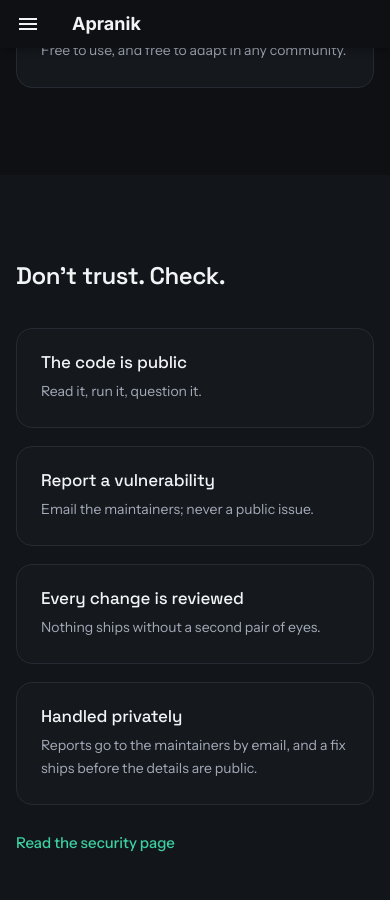
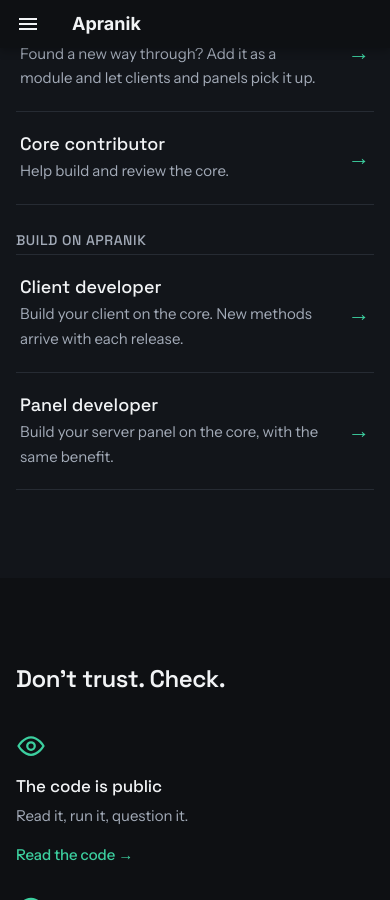
Before and after one commit to we-apranik/apranik, an MkDocs documentation site: the page built from docs/index.md, in a window 390 px wide and 900 px high, scrolled down 6736 px. Built offline with MkDocs 1.6.1 and Material for MkDocs 9.7.7, drawn with Linux system fonts in a browser that asks for light colours; plug-ins that fetch from the network failed and are left out; comment, search, counter and statistics services are not loaded; some of the changed text lies outside the part shown.

Commit message:
Docs: redo the home page's open, trust and roles sections

```diff
--- a/docs/javascripts/home.js
+++ b/docs/javascripts/home.js
@@ -18,10 +18,66 @@
     });
   }
 
+  var contributorsRequested = false;
+  var contributorsShown = 3;
+  var contributorsFetched = 30;
+
+  function showContributors(section) {
+    var crew = section.querySelector(".crew");
+    if (contributorsRequested || !crew) return;
+    contributorsRequested = true;
+    var url = "https://api.github.com/repos/" + crew.dataset.repo + "/contributors?per_page=" + contributorsFetched;
+    fetch(url, {
+      headers: { Accept: "application/vnd.github+json" },
+      referrerPolicy: "no-referrer",
+      credentials: "omit"
+    }).then(function (response) {
+      return response.ok ? response.json() : [];
+    }).then(function (contributors) {
+      var people = contributors.filter(function (c) { return c.type === "User"; });
+      if (!people.length) return;
+      var faces = crew.querySelector(".faces");
+      people.slice(0, contributorsShown).forEach(function (person) {
+        var photo = document.createElement("img");
+        photo.src = person.avatar_url + (person.avatar_url.indexOf("?") < 0 ? "?" : "&") + "s=56";
+        photo.alt = person.login + ", contributor";
+        photo.title = person.login;
+        photo.width = 28;
+        photo.height = 28;
+        photo.loading = "lazy";
+        photo.referrerPolicy = "no-referrer";
+        faces.appendChild(photo);
+      });
+      var others = people.length - contributorsShown;
+      if (others > 0) {
+        var more = crew.querySelector(".more");
+        // The list is cut at contributorsFetched, so a full page may hide more people than it counts.
+        more.textContent = contributors.length >= contributorsFetched ? "and more" : "+" + others + " more";
+        more.hidden = false;
+      }
+    }).catch(function () { /* offline or blocked: the empty seat alone is fine */ });
+  }
+
+  function initContributors() {
+    var section = document.querySelector(".ap-home .ob");
+    if (!section) return;
+    contributorsRequested = false;
+    if ("IntersectionObserver" in window) {
+      // Nothing is requested from GitHub unless the visitor scrolls here.
+      var watcher = new IntersectionObserver(function (entries) {
+        if (entries[0].isIntersecting) { watcher.disconnect(); showContributors(section); }
+      }, { rootMargin: "200px" });
+      watcher.observe(section);
+    } else {
+      showContributors(section);
+    }
+  }
+
   var loopTimer = null;
 
   function init() {
     initBackToTop();
+    initContributors();
     if (loopTimer) { clearInterval(loopTimer); loopTimer = null; }
     var wrap = document.querySelector(".ap-home .loopwrap");
     var steps = document.querySelectorAll(".ap-home [data-step]");
--- a/docs/overrides/home.html
+++ b/docs/overrides/home.html
@@ -79,9 +79,9 @@
     <!-- 4. BUILD ONCE -->
     <section class="alt"><div class="wrap">
       <h2>A new method shouldn't mean reinventing the wheel.</h2>
-      <p class="sub">Today, a new method has to be rebuilt, tested and released inside every app, one at a time. That takes time, and by the time it is ready, censors may already have blocked it. With Apranik, it is added to the core once, and every app picks it up with a release.</p>
-      <div class="ted" role="table" aria-label="Getting one new method to people, with Apranik and today">
-        <div class="ted-head" role="row"><span role="columnheader">For each new method</span><span role="columnheader" class="ok"><b>With Apranik</b><small>One shared core</small></span><span role="columnheader" class="bad"><b>Today</b><small>Every app on its own</small></span></div>
+      <p class="sub">Without Apranik, a new method has to be rebuilt, tested and released inside every app, one at a time. That takes time, and by the time it is ready, censors may already have blocked it. With Apranik, it is added to the core once, and every app picks it up with a release.</p>
+      <div class="ted" role="table" aria-label="Getting one new method to people, with and without Apranik">
+        <div class="ted-head" role="row"><span role="columnheader">For each new method</span><span role="columnheader" class="ok"><b>With Apranik</b><small>One shared core</small></span><span role="columnheader" class="bad"><b>Without Apranik</b><small>Every app on its own</small></span></div>
         <div class="ted-row" role="row"><span class="q"><svg class="ico" viewBox="0 0 24 24" aria-hidden="true"><circle cx="9" cy="8" r="3"/><circle cx="17" cy="9" r="2.4"/><path d="M3 19c0-3.3 2.7-5 6-5s6 1.7 6 5M15 14.5c3 0 6 1 6 4.5"/></svg><span>Who does the work, and how often?</span></span><span class="a ok"><i aria-hidden="true">✓</i><b>One team, once, in the core</b><em>The work is done and reviewed in one place.</em></span><span class="a bad"><i aria-hidden="true">✕</i><b>Every app’s team, separately, for every new method</b><em>The same work is repeated by many teams, and it grows with every app and every method.</em></span></div>
         <div class="ted-row" role="row"><span class="q"><svg class="ico" viewBox="0 0 24 24" aria-hidden="true"><circle cx="12" cy="12" r="8"/><path d="M12 7v5l3 2"/></svg><span>When can people use a new method?</span></span><span class="a ok"><i aria-hidden="true">✓</i><b>After one core release, when apps update</b><em>People get it as soon as their app updates.</em></span><span class="a bad"><i aria-hidden="true">✕</i><b>Only after each app has rebuilt, tested and released it</b><em>People wait even though the method already exists.</em></span></div>
         <div class="ted-row" role="row"><span class="q"><svg class="ico" viewBox="0 0 24 24" aria-hidden="true"><path d="M12 3l7 3v5c0 5-3 8-7 10-4-2-7-5-7-10V6z"/></svg><span>What if censors block it first?</span></span><span class="a ok"><i aria-hidden="true">✓</i><b>Apps already have it, or get the fix together</b><em>A shorter wait leaves censors less time to react.</em></span><span class="a bad"><i aria-hidden="true">✕</i><b>Many apps are too late</b><em>A slow rollout gives censors time to block it before it reaches many people.</em></span></div></div>
@@ -92,42 +92,39 @@
       <h2>Build it once. Everyone gets it.</h2>
       <p>Apranik is the core that clients and server panels build on. It handles the connection itself, so they don't each have to.</p>
       <p>It's modular. Each part of a connection is its own module, and a new method is another module that plugs into the same place. A researcher can add one without changing the rest, and a maintainer can review it on its own.</p>
-      <div class="scroll"><svg viewBox="0 0 780 370" role="img" aria-label="Modules on the left plug into the Apranik core, which clients and panels on the right build on">
-        <text class="t2" x="95" y="22" text-anchor="middle">Modules</text>
-        <text class="t2" x="685" y="22" text-anchor="middle">Clients and panels</text>
-        <rect class="mb" x="30" y="40" width="130" height="46" rx="8"/>
-        <text class="bt" x="95" y="68" text-anchor="middle">Protocol</text>
-        <path class="lg" d="M160 63 C210 63 240 175 300 175"/>
-        <rect class="mb" x="30" y="110" width="130" height="46" rx="8"/>
-        <text class="bt" x="95" y="138" text-anchor="middle">Transport</text>
-        <path class="lg" d="M160 133 C210 133 240 175 300 175"/>
-        <rect class="mb" x="30" y="180" width="130" height="46" rx="8"/>
-        <text class="bt" x="95" y="208" text-anchor="middle">Security</text>
-        <path class="lg" d="M160 203 C210 203 240 175 300 175"/>
-        <rect class="gw" x="30" y="250" width="130" height="46" rx="8" stroke-dasharray="5 4"/>
-        <text class="gt" x="95" y="278" text-anchor="middle">New method</text>
-        <path class="lg" d="M160 273 C210 273 240 175 300 175" stroke-dasharray="4 4"/>
-        <circle class="gr" cx="390" cy="175" r="90"/>
-        <text class="on" x="390" y="172" text-anchor="middle" style="font-size:18px">Apranik</text>
-        <text class="on" x="390" y="194" text-anchor="middle" style="font-size:14px">core</text>
-        <path class="ln" d="M480 175 C530 175 550 63 620 63"/>
-        <rect class="bx" x="620" y="40" width="130" height="46" rx="8"/>
-        <text x="685" y="68" text-anchor="middle">Client</text>
-        <path class="ln" d="M480 175 C530 175 550 133 620 133"/>
-        <rect class="bx" x="620" y="110" width="130" height="46" rx="8"/>
-        <text x="685" y="138" text-anchor="middle">Client</text>
-        <path class="ln" d="M480 175 C530 175 550 203 620 203"/>
-        <rect class="bx" x="620" y="180" width="130" height="46" rx="8"/>
-        <text x="685" y="208" text-anchor="middle">Panel</text>
-        <path class="ln" d="M480 175 C530 175 550 273 620 273"/>
-        <rect class="bx" x="620" y="250" width="130" height="46" rx="8"/>
-        <text x="685" y="278" text-anchor="middle">Panel</text>
-        <text class="t2" x="95" y="326" text-anchor="middle">Added by a</text>
-        <text class="t2" x="95" y="344" text-anchor="middle">researcher</text>
-        <text class="t2" x="390" y="336" text-anchor="middle">Reviewed by core maintainers</text>
-        <text class="t2" x="685" y="326" text-anchor="middle">Updated by client and</text>
-        <text class="t2" x="685" y="344" text-anchor="middle">panel maintainers</text>
-        </svg></div>
+      <svg class="metro" viewBox="0 0 760 300" role="img" aria-label="A researcher writes a module, the core maintainers review it, and it ships in a core release. From there four lines carry it to two clients and two panels, which only update the core.">
+          <g class="lines">
+            <path class="l-blue" d="M470 150L570 50H650"/>
+            <path class="l-blue" d="M490 150L530 110H650"/>
+            <path class="l-blue" d="M490 150L530 190H650"/>
+            <path class="l-blue" d="M470 150L570 250H650"/>
+            <path class="l-green" d="M60 150H490"/>
+          </g>
+          <g class="stops">
+            <circle cx="60" cy="150" r="9"/><circle cx="230" cy="150" r="9"/><circle cx="400" cy="150" r="9"/>
+            <circle cx="650" cy="50" r="9"/><circle cx="650" cy="110" r="9"/><circle cx="650" cy="190" r="9"/><circle cx="650" cy="250" r="9"/>
+          </g>
+          <g class="names">
+            <text x="60" y="118" text-anchor="middle">Researcher</text>
+            <text x="230" y="118" text-anchor="middle">Core maintainers</text>
+            <text x="400" y="118" text-anchor="middle">Core release</text>
+            <text x="672" y="56">Client</text><text x="672" y="116">Client</text><text x="672" y="196">Panel</text><text x="672" y="256">Panel</text>
+          </g>
+          <text class="sub" x="60" y="186" text-anchor="middle">writes a module</text>
+          <text class="sub" x="230" y="186" text-anchor="middle">reviews it on its own</text>
+          <text class="sub" x="400" y="186" text-anchor="middle">ships to everyone</text>
+          <text class="stage" x="60" y="86" text-anchor="middle">ADD</text>
+          <text class="stage" x="230" y="86" text-anchor="middle">REVIEW</text>
+          <text class="stage" x="400" y="86" text-anchor="middle">SHIP</text>
+          <text class="stage" x="650" y="20" text-anchor="middle">UPDATE</text>
+        </svg>
+        <p class="metro-note">Each app updates the core. Nothing is rebuilt.</p>
+        <ol class="mlist">
+          <li><b>Researcher</b> writes a module.</li>
+          <li><b>Core maintainers</b> review it on its own.</li>
+          <li><b>Core release</b> ships it to everyone.</li>
+          <li><b>Every client and panel</b> updates the core. Nothing is rebuilt.</li>
+        </ol>
     </div></section>
 
     <!-- 6. WHAT'S INCLUDED -->
@@ -144,40 +141,40 @@
     </div></section>
 
     <!-- 7. PRINCIPLES -->
-    <section><div class="wrap">
+    <section class="ob"><div class="wrap">
       <h2>Built in the open, by the people who need it.</h2>
       <div class="cards">
         <div class="card"><div class="ic"><svg viewBox="0 0 24 24"><path d="M8 7 3 12l5 5M16 7l5 5-5 5"/></svg></div><h3>Open source</h3><p>The code is public. Anyone can read it, check it, and carry it forward.</p></div>
-        <div class="card"><div class="ic"><svg viewBox="0 0 24 24"><circle cx="9" cy="8" r="3"/><circle cx="17" cy="9" r="2.4"/><path d="M3 19c0-3.3 2.7-5 6-5s6 1.7 6 5M15 14.5c3 0 6 1 6 4.5"/></svg></div><h3>Community-built</h3><p>Researchers and maintainers shape it together. No single app decides.</p></div>
-        <div class="card"><div class="ic"><svg viewBox="0 0 24 24"><rect x="3" y="3" width="8" height="8" rx="1.5"/><rect x="13" y="3" width="8" height="8" rx="1.5"/><rect x="3" y="13" width="8" height="8" rx="1.5"/><path d="M17 13v8M13 17h8"/></svg></div><h3>Modular by design</h3><p>A new part can be added and reviewed on its own, without learning the whole project.</p></div>
         <div class="card"><div class="ic"><svg viewBox="0 0 24 24"><path d="M12 3v4M12 17v4M3 12h4M17 12h4"/><circle cx="12" cy="12" r="3"/></svg></div><h3>Free for everyone</h3><p>Free to use, and free to adapt in any community.</p></div>
+        <div class="card"><div class="ic"><svg viewBox="0 0 24 24"><circle cx="9" cy="8" r="3"/><circle cx="17" cy="9" r="2.4"/><path d="M3 19c0-3.3 2.7-5 6-5s6 1.7 6 5M15 14.5c3 0 6 1 6 4.5"/></svg></div><h3>Community-built</h3><p>Researchers and maintainers shape it together.</p>
+          <div class="crew" data-repo="{{ config.repo_name }}"><span class="faces"></span><span class="more" hidden></span><a class="seat" href="{{ 'contribute/' | url }}" title="Room for one more" aria-label="Room for one more: read how to contribute">+</a></div></div>
       </div>
     </div></section>
 
-    <!-- 8. SECURITY AND TRUST -->
+    <!-- 8. DOORS -->
     <section class="alt"><div class="wrap">
-      <h2>Don't trust. Check.</h2>
-      <div class="cards">
-        <div class="card"><h3>The code is public</h3><p>Read it, run it, question it.</p></div>
-        <div class="card"><h3>Report a vulnerability</h3><p>Email the maintainers; never a public issue.</p></div>
-        <div class="card"><h3>Every change is reviewed</h3><p>Nothing ships without a second pair of eyes.</p></div>
-        <div class="card"><h3>Handled privately</h3><p>Reports go to the maintainers by email, and a fix ships before the details are public.</p></div>
+      <h2>Everyone has a part.</h2>
+      <div class="roles">
+        <div>
+          <h3>Build with Apranik</h3>
+          <a href="{{ 'contribute/' | url }}"><span><b>Researcher</b>Found a new way through? Add it as a module and let clients and panels pick it up.</span><i aria-hidden="true">→</i></a>
+          <a href="{{ 'contribute/' | url }}"><span><b>Core contributor</b>Help build and review the core.</span><i aria-hidden="true">→</i></a>
+        </div>
+        <div>
+          <h3>Build on Apranik</h3>
+          <a href="{{ 'configuration/' | url }}"><span><b>Client developer</b>Build your client on the core. New methods arrive with each release.</span><i aria-hidden="true">→</i></a>
+          <a href="{{ 'configuration/' | url }}"><span><b>Panel developer</b>Build your server panel on the core, with the same benefit.</span><i aria-hidden="true">→</i></a>
+        </div>
       </div>
-      <a class="lnk" href="{{ 'get-started/security/' | url }}">Read the security page</a>
     </div></section>
 
-    <!-- 9. DOORS -->
+    <!-- 9. SECURITY AND TRUST -->
     <section><div class="wrap">
-      <h2>Everyone has a part.</h2>
-      <div class="groups">
-        <div><h3>Build with Apranik</h3><div class="doors">
-          <a class="door" href="{{ 'contribute/' | url }}"><h3>Researcher</h3><p>Found a new way through? Add it as a module and let clients and panels pick it up.</p></a>
-          <a class="door" href="{{ 'contribute/' | url }}"><h3>Core contributor</h3><p>Help build and review the core.</p></a>
-        </div></div>
-        <div><h3>Build on Apranik</h3><div class="doors">
-          <a class="door" href="{{ 'configuration/' | url }}"><h3>Client developer</h3><p>Build your client on the core. New methods arrive with each release.</p></a>
-          <a class="door" href="{{ 'configuration/' | url }}"><h3>Panel developer</h3><p>Build your server panel on the core, with the same benefit.</p></a>
-        </div></div>
+      <h2>Don't trust. Check.</h2>
+      <div class="trio">
+        <div><svg viewBox="0 0 24 24" aria-hidden="true"><path d="M2 12s4-7 10-7 10 7 10 7-4 7-10 7S2 12 2 12z"/><circle cx="12" cy="12" r="3"/></svg><h3>The code is public</h3><p>Read it, run it, question it.</p><a href="{{ config.repo_url }}">Read the code</a></div>
+        <div><svg viewBox="0 0 24 24" aria-hidden="true"><circle cx="12" cy="12" r="9"/><path d="M8 12.5l3 3 5-6"/></svg><h3>Every change is reviewed</h3><p>Nothing ships without a second pair of eyes.</p><a href="{{ config.repo_url }}/pulls">See the changes</a></div>
+        <div><svg viewBox="0 0 24 24" aria-hidden="true"><rect x="3" y="5" width="18" height="14" rx="2"/><path d="M3 7l9 6 9-6"/></svg><h3>Reports are private</h3><p>They go to the maintainers by email, and a fix ships before the details are public.</p><a href="{{ 'get-started/security/' | url }}">See how reports are handled</a></div>
       </div>
     </div></section>
 
@@ -202,7 +199,7 @@
         <details><summary>Is it safe to use?</summary><p>Apranik is open source, so anyone can read and check the code. Every change is reviewed before it ships, and vulnerability reports are handled privately. The <a href="{{ 'get-started/security/' | url }}">security page</a> says how to report one.</p></details>
         <details><summary>Does it make me anonymous?</summary><p>Apranik's job is to get you around blocking. Anonymity is a different goal that needs its own tools, so if it matters to you, plan for it separately.</p></details>
         <details><summary>Will it always work?</summary><p>Apranik is built for a moving target. Censors keep blocking what works, so no single method lasts forever. That is why new methods are added as modules and shipped to every app in one release: access can adapt as fast as blocking does.</p></details>
-        <details><summary>How do I report a security issue?</summary><p>Use the private channel on the security page, and please don't post it publicly. <span class="todo">[TODO: add the link to the private reporting channel.]</span></p></details>
+        <details><summary>How do I report a security issue?</summary><p>Email we-apranik@proton.me, and please don't post it publicly. The <a href="{{ 'get-started/security/' | url }}">security page</a> says what to include.</p></details>
       </div>
     </div></section>
 
--- a/docs/stylesheets/extra.css
+++ b/docs/stylesheets/extra.css
@@ -107,15 +107,13 @@ body:has(.ap-home) .md-main,body:has(.ap-home) .md-footer{display:none}
 .ap-home .mb{fill:var(--ap-blue-w);stroke:var(--ap-blue);stroke-width:1.5}
 .ap-home .gr{fill:var(--ap-green);stroke:var(--ap-green)}
 .ap-home .gw{fill:var(--ap-green-w);stroke:var(--ap-green);stroke-width:1.5}
-.ap-home .ln{stroke:var(--ap-ink2);stroke-width:1.5;fill:none}
-.ap-home .lg{stroke:var(--ap-green);stroke-width:2;fill:none}
+.ap-home .ln{stroke:var(--ap-ink2);stroke-width:1.5;fill:none;opacity:.7}
+.ap-home .lg{stroke:var(--ap-green);stroke-width:1.5;fill:none}
 .ap-home .isl{fill:none;stroke:var(--ap-line);stroke-width:1.5;stroke-dasharray:5 4}
 
 /* how it works */
 .ap-home .how p{font-size:16px;max-width:90ch;margin:16px 0 0}
 .ap-home .how h2+p{margin-top:24px}
-.ap-home .scroll{overflow-x:auto;margin-top:40px;background:var(--ap-card);border:1px solid var(--ap-line);border-radius:16px;padding:20px}
-.ap-home .scroll svg{min-width:620px;width:100%;display:block}
 
 /* included */
 .ap-home .incl{margin-top:20px;display:flex;gap:16px;flex-wrap:wrap;align-items:center}
@@ -123,20 +121,43 @@ body:has(.ap-home) .md-main,body:has(.ap-home) .md-footer{display:none}
 .ap-home .chip{padding:8px 16px;border-radius:999px;background:var(--ap-green-w);color:var(--ap-green);font-weight:600;font-size:15px}
 .ap-home .lnk{display:inline-block;margin-top:26px;font-weight:500;color:var(--ap-green)}
 
-/* cards */
+/* open, verify and roles: three different layouts */
+.ap-home .statement{font:500 clamp(19px,2.2vw,24px)/1.35 var(--ap-head);letter-spacing:-.01em;margin:0;max-width:28ch}
+.ap-home .verify{display:grid;grid-template-columns:minmax(0,5fr) minmax(0,7fr);gap:56px;margin-top:38px;align-items:start}
 .ap-home .cards{display:grid;gap:18px;grid-template-columns:repeat(auto-fit,minmax(240px,1fr));margin-top:38px}
 .ap-home .card{padding:24px;border:1px solid var(--ap-line);border-radius:16px;background:var(--ap-card)}
 .ap-home .card p{margin:8px 0 0;color:var(--ap-ink2);font-size:14px}
 .ap-home .card .ic{width:36px;height:36px;border-radius:10px;background:var(--ap-green-w);display:grid;place-items:center;margin-bottom:14px}
 .ap-home .card .ic svg{width:20px;height:20px;stroke:var(--ap-green);fill:none;stroke-width:2;stroke-linecap:round;stroke-linejoin:round}
-
-/* doors */
-.ap-home .groups{display:grid;gap:34px;margin-top:38px}
-.ap-home .groups>div>h3{font-size:15px;color:var(--ap-ink2);font-weight:500;margin-bottom:12px}
-.ap-home .doors{display:grid;gap:16px;grid-template-columns:repeat(auto-fit,minmax(260px,1fr))}
-.ap-home .door{display:block;padding:22px;border:1px solid var(--ap-line);border-radius:16px;background:var(--ap-card);text-decoration:none}
-.ap-home .door:hover{border-color:var(--ap-green)}
-.ap-home .door p{margin:6px 0 0;color:var(--ap-ink2);font-size:14px}
+.ap-home .crew{display:flex;align-items:center;gap:8px;margin-top:16px}
+.ap-home .crew .faces{display:flex}
+.ap-home .crew .faces img{width:28px;height:28px;border-radius:50%;object-fit:cover;background:var(--ap-alt);box-shadow:0 0 0 2px var(--ap-card);margin-right:-8px}
+.ap-home .crew .faces:not(:empty){margin-right:8px}
+.ap-home .crew .more{color:var(--ap-ink2);font-size:12.5px}
+.ap-home .crew .seat{width:28px;height:28px;border-radius:50%;border:1.5px dashed var(--ap-ink2);display:grid;place-items:center;color:var(--ap-ink2);font-size:15px;line-height:1;text-decoration:none;transition:color .2s,border-color .2s}
+.ap-home .crew .seat:hover,.ap-home .crew .seat:focus-visible{color:var(--ap-green);border-color:var(--ap-green)}
+.ap-home .trio{display:grid;grid-template-columns:repeat(3,minmax(0,1fr));margin-top:38px}
+.ap-home .trio>div{padding:0 32px;border-left:1px solid var(--ap-line);display:flex;flex-direction:column;align-items:flex-start}
+.ap-home .trio>div:first-child{padding-left:0;border-left:0}
+.ap-home .trio svg{width:30px;height:30px;stroke:var(--ap-green);fill:none;stroke-width:1.8;stroke-linecap:round;stroke-linejoin:round;margin-bottom:16px}
+.ap-home .trio p{margin:8px 0 0;color:var(--ap-ink2);font-size:15px}
+.ap-home .trio a{margin-top:auto;padding-top:14px;font-weight:500;color:var(--ap-green);text-decoration:none}
+.ap-home .trio a::after{content:" →"}
+.ap-home .trio a:hover,.ap-home .trio a:focus-visible{text-decoration:underline}
+@media(max-width:820px){.ap-home .trio{grid-template-columns:1fr;gap:28px}.ap-home .trio>div{padding:0;border-left:0}}
+.ap-home .checks{list-style:none;margin:0;padding:8px 26px;border:1px solid var(--ap-line);border-radius:16px;background:var(--ap-card)}
+.ap-home .checks li{position:relative;padding:18px 0 18px 36px;color:var(--ap-ink2);font-size:15px}
+.ap-home .checks li+li{border-top:1px solid var(--ap-line)}
+.ap-home .checks li::before{content:"✓";position:absolute;left:0;top:17px;width:22px;height:22px;border-radius:50%;background:var(--ap-green);color:var(--ap-on);font-size:13px;font-weight:700;display:grid;place-items:center}
+.ap-home .checks b{color:var(--ap-ink);font-weight:600}
+.ap-home .roles{display:grid;grid-template-columns:1fr 1fr;gap:56px;margin-top:38px}
+.ap-home .roles h3{font-size:14px;font-weight:500;letter-spacing:.04em;text-transform:uppercase;color:var(--ap-ink2);margin-bottom:6px}
+.ap-home .roles a{display:flex;justify-content:space-between;align-items:center;gap:20px;padding:20px 4px;border-top:1px solid var(--ap-line);text-decoration:none;color:var(--ap-ink2);font-size:15px;transition:background-color .2s,padding .2s}
+.ap-home .roles a:last-child{border-bottom:1px solid var(--ap-line)}
+.ap-home .roles a b{display:block;font:500 18px var(--ap-head);color:var(--ap-ink);margin-bottom:4px}
+.ap-home .roles a i{font-style:normal;font-size:22px;color:var(--ap-green);flex:none}
+.ap-home .roles a:hover,.ap-home .roles a:focus-visible{background:var(--ap-card);padding-left:14px}
+@media(max-width:820px){.ap-home .verify,.ap-home .roles{grid-template-columns:1fr;gap:28px}}
 
 /* join */
 .ap-home .join{background:var(--ap-alt)}
@@ -234,9 +255,21 @@ body:has(.ap-home) .md-source__repository::after{content:"GitHub";font-size:.7re
 .ap-home section:not(.hero){content-visibility:auto;contain-intrinsic-size:auto 640px}
 
 /* one core diagram */
-.ap-home .scroll svg{min-width:700px;max-width:960px;margin:0 auto}
-.ap-home .scroll svg text{font-size:14px}
-.ap-home .scroll svg text.t2{font-size:13px}
+/* one core diagram */
+.ap-home .metro{display:block;width:100%;max-width:860px;height:auto;margin-top:36px}
+.ap-home .metro .lines path{fill:none;stroke-width:4;stroke-linecap:round;stroke-linejoin:round}
+.ap-home .metro .l-green{stroke:var(--ap-green)}
+.ap-home .metro .l-blue{stroke:var(--ap-blue)}
+.ap-home .metro .stops circle{fill:var(--ap-bg);stroke:var(--ap-ink);stroke-width:2.5}
+.ap-home .metro .names text{fill:var(--ap-ink);font-size:16px;font-weight:500}
+.ap-home .metro .sub{fill:var(--ap-ink2);font-size:14px}
+.ap-home .metro .stage{fill:var(--ap-ink2);font-size:12px;font-weight:600;letter-spacing:.08em}
+.ap-home .metro-note{margin:14px 0 0;color:var(--ap-ink2);font-size:14px}
+.ap-home .mlist{display:none;list-style:none;counter-reset:step;margin:0;padding:0}
+.ap-home .mlist li{counter-increment:step;position:relative;padding:0 0 18px 40px;color:var(--ap-ink2);font-size:15px}
+.ap-home .mlist li::before{content:counter(step);position:absolute;left:0;top:0;width:26px;height:26px;border-radius:50%;border:1.5px solid var(--ap-green);color:var(--ap-green);display:grid;place-items:center;font-size:13px;font-weight:600}
+.ap-home .mlist b{color:var(--ap-ink);font-weight:600}
+@media(max-width:700px){.ap-home .metro{display:none}.ap-home .mlist{display:block;margin-top:32px}.ap-home .metro-note{display:none}}
 
 /* comparison */
 .ap-home .ico{width:40px;height:40px;padding:9px;border-radius:12px;background:var(--ap-card);border:1px solid var(--ap-line);stroke:var(--ap-ink);fill:none;stroke-width:1.8;stroke-linecap:round;stroke-linejoin:round;flex:none}
```
